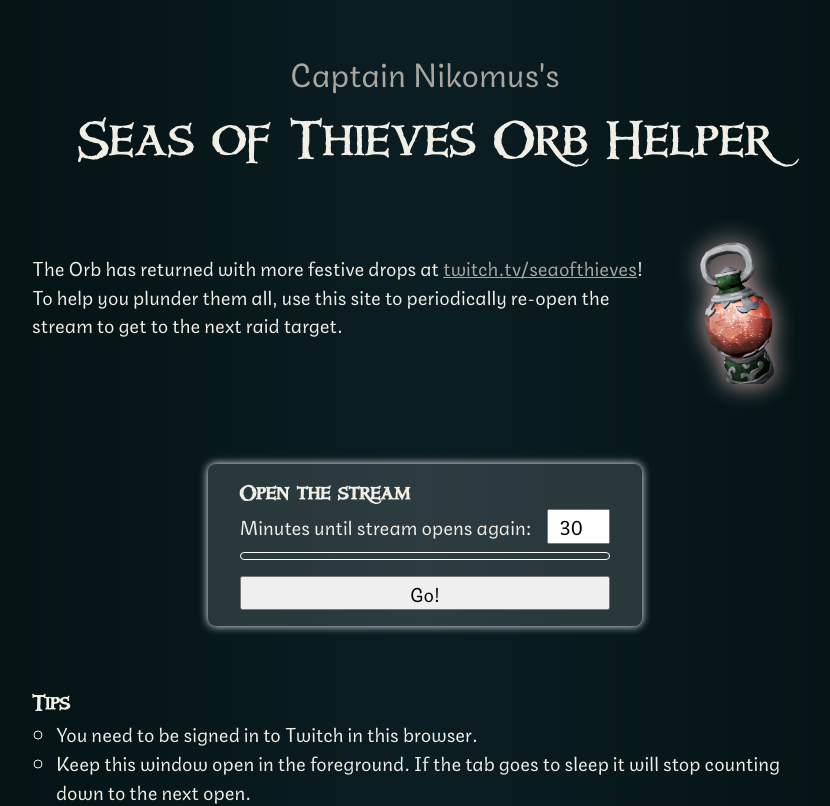
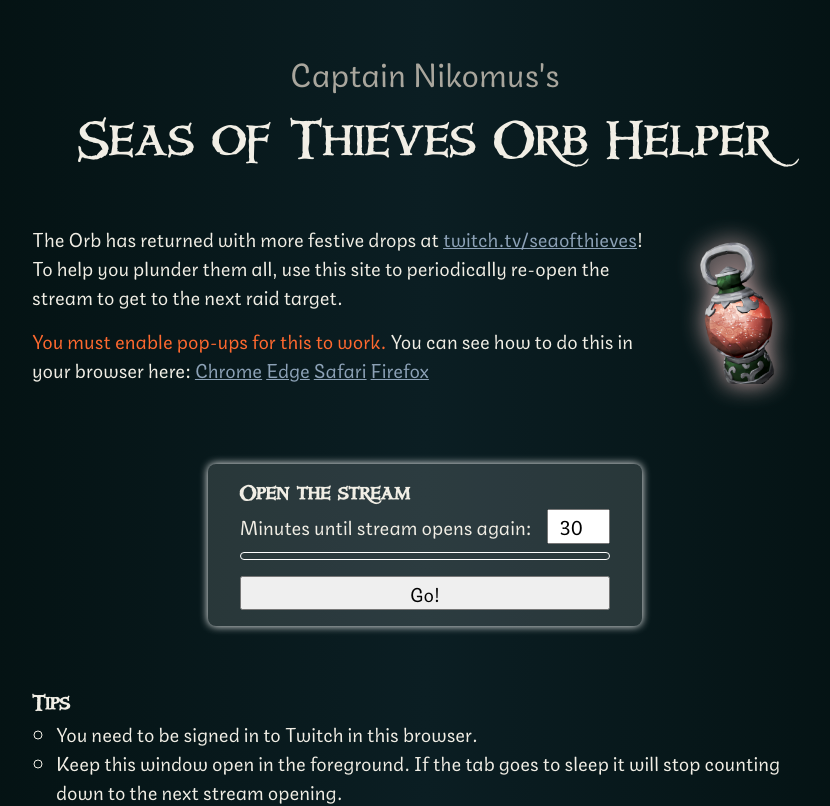
Before and after one commit to Nikomus/orb, a Next.js app: page / in a window 1280 px wide. Shown: the top 806 px of the page, without its empty margins (215-1045 px from the left). Built offline with nearby package versions, Linux system fonts and the light colour scheme.

Commit message:
Add pop-up permission warning info

```diff
--- a/pages/index.tsx
+++ b/pages/index.tsx
@@ -65,6 +65,7 @@ export default function Home() {
         </h1>
 
         <div className={styles.intro}>
+          <div>
             <p>
               The Orb has returned with more festive drops at{' '}
               <a
@@ -77,6 +78,39 @@ export default function Home() {
               ! To help you plunder them all, use this site to periodically
               re-open the stream to get to the next raid target.
             </p>
+            <p>
+              <span>You must enable pop-ups for this to work.</span> You can see
+              how to do this in your browser here:{' '}
+              <a
+                href='https://support.google.com/chrome/answer/95472?hl=en-GB&co=GENIE.Platform%3DDesktop#zippy=%2Callow-pop-ups-and-redirects-from-a-site'
+                target='_blank'
+                rel='noopener noreferrer'
+              >
+                Chrome
+              </a>{' '}
+              <a
+                href='https://www.howtogeek.com/732439/how-to-allow-pop-ups-in-microsoft-edge/'
+                target='_blank'
+                rel='noopener noreferrer'
+              >
+                Edge
+              </a>{' '}
+              <a
+                href='https://support.apple.com/en-gb/guide/safari/sfri40696/mac#:~:text=In%20the%20Safari%20app%20on,the%20bottom%20of%20the%20list.'
+                target='_blank'
+                rel='noopener noreferrer'
+              >
+                Safari
+              </a>{' '}
+              <a
+                href='https://support.mozilla.org/en-US/kb/pop-blocker-settings-exceptions-troubleshooting'
+                target='_blank'
+                rel='noopener noreferrer'
+              >
+                Firefox
+              </a>
+            </p>
+          </div>
           <img src='/orb.png' alt='The orb' />
         </div>
 
@@ -109,7 +143,7 @@ export default function Home() {
             <li>You need to be signed in to Twitch in this browser.</li>
             <li>
               Keep this window open in the foreground. If the tab goes to sleep
-              it will stop counting down to the next open.
+              it will stop counting down to the next stream opening.
             </li>
             <li>
               Consider reducing the video quality of the stream, the longer
--- a/styles/Home.module.css
+++ b/styles/Home.module.css
@@ -78,7 +78,7 @@
 }
 
 .main a {
-  color: #a9a69d;
+  color: #8da2b7;
 }
 
 .input {
@@ -128,7 +128,14 @@
 
 .form progress::-webkit-progress-value {
   background-color: rgb(192, 192, 192);
-
   border-top-left-radius: 12px;
   border-bottom-left-radius: 12px;
 }
+
+.intro p {
+  margin-top: 1rem;
+}
+
+.intro span {
+  color: #ff692f;
+}
```
Lines whose indentation alone changed are shown as unchanged.
